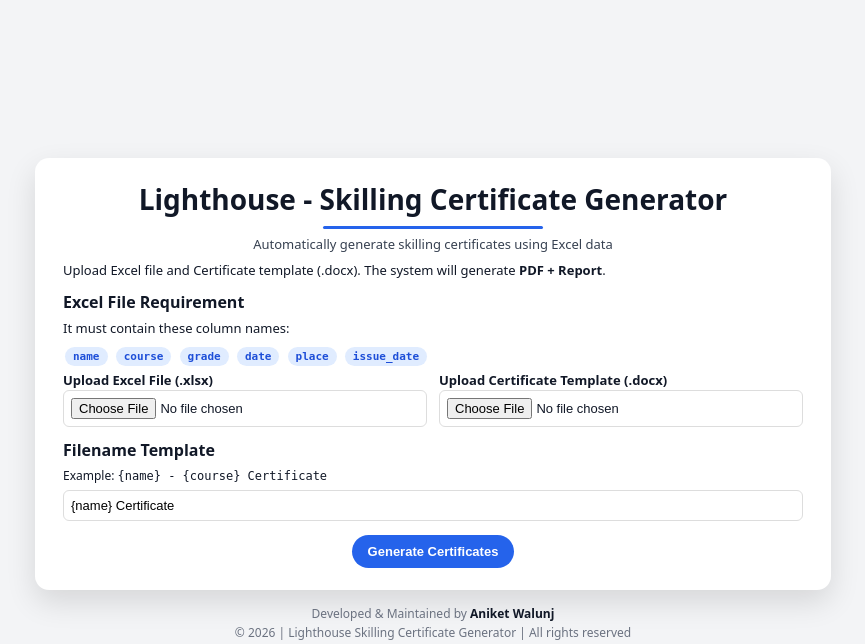
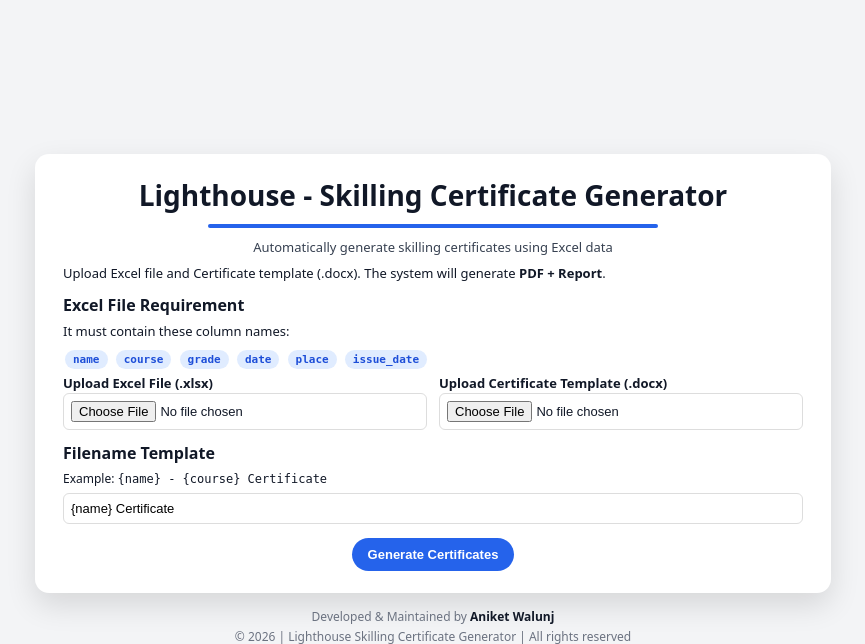
Before and after one commit to aniketvamanwalunj/LCF-SCG, a Flask app: page / in a window 1280 px wide. Shown: the top 644 px of the page, without its empty margins (207-1072 px from the left). Run offline with Flask 3, Linux system fonts and the light colour scheme.

Commit message:
index.html

```diff
--- a/templates/index.html
+++ b/templates/index.html
@@ -47,21 +47,21 @@ font-weight:700;
 
 .title-line{
 width:0%;
-height:3px;
+height:4px;
 background:#2563eb;
-margin:8px auto 6px auto;
-border-radius:3px;
-animation:lineGrow 1.4s ease forwards;
+margin:10px auto 10px auto;
+border-radius:10px;
+animation:lineGrow 2.4s ease forwards;
 }
 
 @keyframes lineGrow{
 from{width:0}
-to{width:220px}
+to{width:450px}
 }
 
 .tagline{
 text-align:center;
-margin-top:3px;
+margin-top:6px;
 font-size:13px;
 color:#374151;
 }
```
